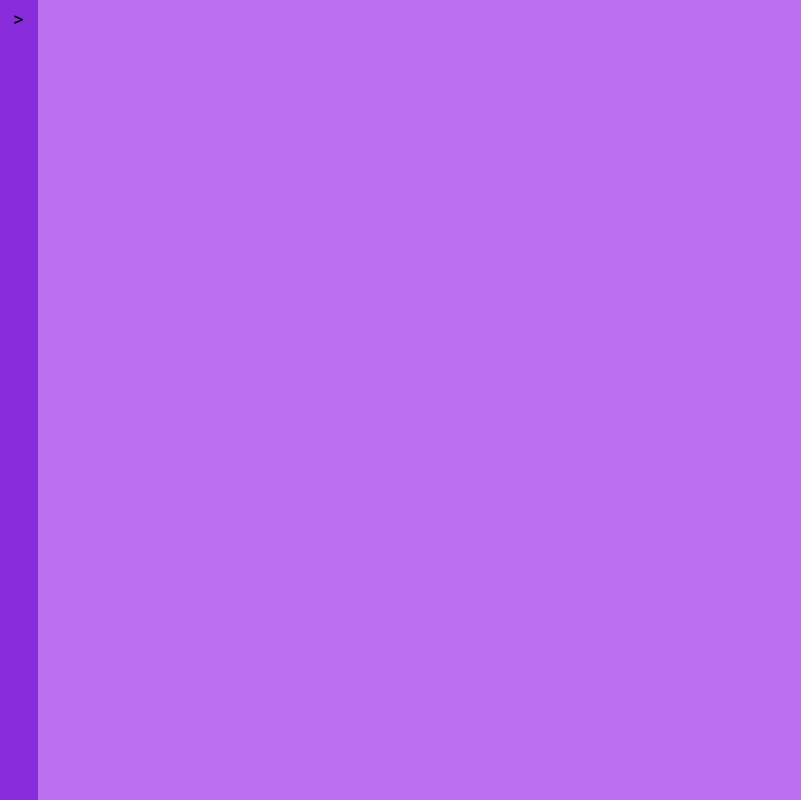
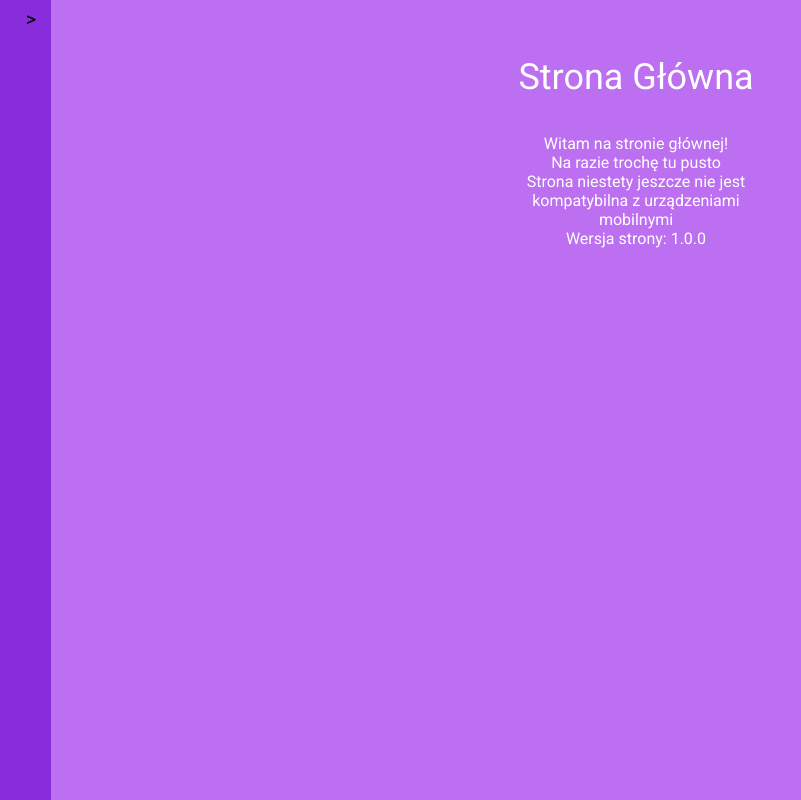
Before and after one commit to Masterx-31/firstWebsite, a plain HTML site: page index.html in a window 1280 px wide. Shown: the whole page, without its empty margins (0-801 px from the left). Drawn offline with Linux system fonts and the light colour scheme.

Commit message:
wersja 1.0.0 strony

```diff
--- a/MainStyle.css
+++ b/MainStyle.css
@@ -62,3 +62,15 @@ a {
 #content{
     visibility: hidden;
 }
+.title {
+    font-family: 'Roboto', sans-serif;
+    color: white;
+    font-size: 36px;
+    text-align: center;
+}
+.label {
+    color: white;
+    margin-bottom: 3px;
+    font-family: 'Roboto', sans-serif;
+    text-align: center;
+  }
--- a/index.html
+++ b/index.html
@@ -1,5 +1,5 @@
 <!DOCTYPE html>
-<html lang="en">
+<html lang="en" id="html">
 <head>
     <meta charset="UTF-8">
     <meta name="viewport" content="width=device-width, initial-scale=1.0">
@@ -15,7 +15,8 @@
         </div>
     </div>
     <div id="main">
-
+<p class="title">Strona Główna</p>
+<p class="label">Witam na stronie głównej! <br> Na razie trochę tu pusto <br> Strona niestety jeszcze nie jest <br> kompatybilna z urządzeniami <br> mobilnymi <br> Wersja strony: 1.0.0</p>
     </div>
 </body>
 <script src="sidebar.js"></script>
--- a/sidebar.js
+++ b/sidebar.js
@@ -3,16 +3,18 @@ var sidebar = document.getElementById("sidebar");
 var main = document.getElementById("main");
 var content = document.getElementById("content");
 
+document.getElementById("sidebar").style.width = "4%"
+
 sidebarBtn.onclick = function() {
-    if(document.getElementById("sidebar").style.width == "3%") {
+    if(document.getElementById("sidebar").style.width == "4%") {
         content.style.visibility = "visible";
         sidebar.style.width = "250px";
         main.style.marginLeft = "250px";
         sidebarBtn.textContent = "<"
     }else {
         content.style.visibility = "hidden";
-        sidebar.style.width = "3%";
-        main.style.marginLeft = "3%";
+        sidebar.style.width = "4%";
+        main.style.marginLeft = "4%";
         sidebarBtn.textContent = ">"
     };
 
```
